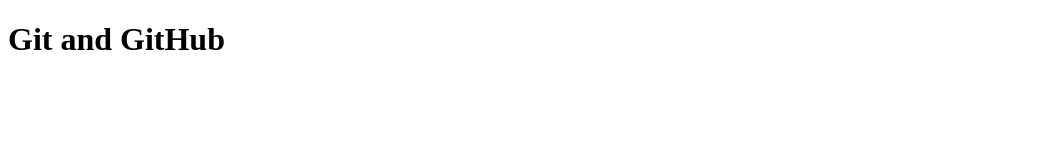
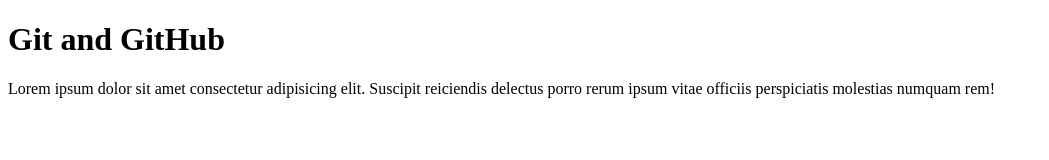
Before and after one commit to Ligzandra/democlass2, a plain HTML site: page index.html in a window 1280 px wide. Shown: the whole page, without its empty margins (0-1049 px from the left). Drawn offline with Linux system fonts and the light colour scheme.

Commit message:
added lorem

```diff
--- a/index.html
+++ b/index.html
@@ -1,12 +1,17 @@
 <!DOCTYPE html>
 <html lang="en">
   <head>
-	<meta charset="UTF-8">
-	<meta http-equiv="X-UA-Compatible" content="IE=edge">
-	<meta name="viewport" content="width=device-width, initial-scale=1.0">
+    <meta charset="UTF-8" />
+    <meta http-equiv="X-UA-Compatible" content="IE=edge" />
+    <meta name="viewport" content="width=device-width, initial-scale=1.0" />
     <title>Document</title>
   </head>
   <body>
     <h1>Git and GitHub</h1>
+    <p>
+      Lorem ipsum dolor sit amet consectetur adipisicing elit. Suscipit
+      reiciendis delectus porro rerum ipsum vitae officiis perspiciatis
+      molestias numquam rem!
+    </p>
   </body>
 </html>
```
Lines whose indentation alone changed are shown as unchanged.
